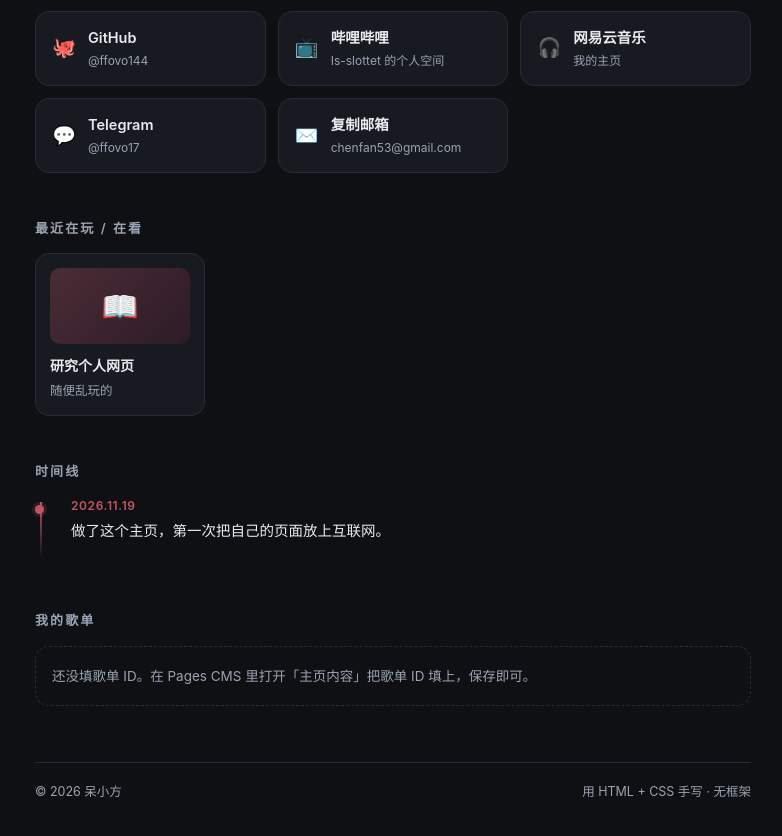
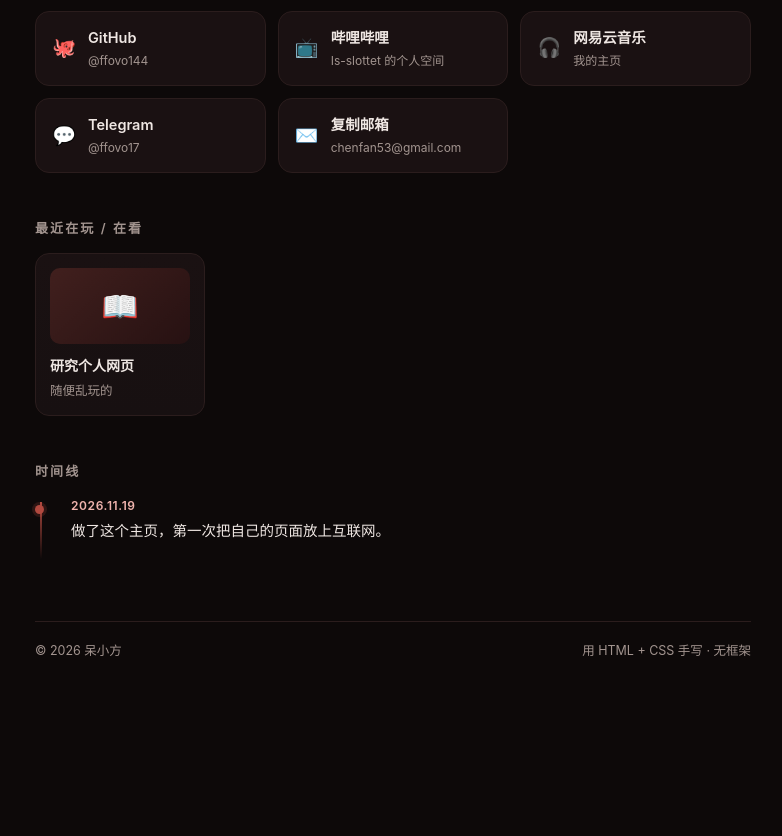
Before and after one commit to ffovo144/Home, a plain HTML site: page index.html in a window 1280 px wide. Shown: the part 480-1316 px from the top of the page, without its empty margins (247-1029 px from the left). After the commit the page ends 1206 px from the top, so only its background shows below. Drawn offline with Linux system fonts and the light colour scheme.

Commit message:
Add files via upload

```diff
--- a/index.html
+++ b/index.html
@@ -15,12 +15,13 @@
 
 <style>
   :root{
-    --bg:#0e1014; --card:#171a21; --text:#e8eaef; --muted:#9aa3b2;
-    --accent:#c25563; --border:#262b36;
+    /* 暖暗红 / 砖红配色（照 Venera 那套调的） */
+    --bg:#0d0909; --card:#1a1112; --text:#efe7e3; --muted:#a2948f;
+    --accent:#b1493f; --accent-soft:#f0b4ae; --border:#2b1d1d;
   }
   html[data-theme="light"]{
-    --bg:#f7f8fa; --card:#ffffff; --text:#14171c; --muted:#5d6672;
-    --accent:#a8354a; --border:#e6e8ee;
+    --bg:#f8f2ef; --card:#ffffff; --text:#1a1212; --muted:#6d5d59;
+    --accent:#a8433c; --accent-soft:#b1493f; --border:#ecdfdb;
   }
   *{box-sizing:border-box}
   body{
@@ -40,10 +41,10 @@
   .hero{display:flex; align-items:center; gap:22px; flex-wrap:wrap}
   .avatar{
     position:relative; width:96px; height:96px; border-radius:50%; flex:0 0 auto;
-    background:linear-gradient(135deg,var(--accent),#5d1e33);
+    background:linear-gradient(135deg,var(--accent),#3a1212);
     display:flex; align-items:center; justify-content:center;
     font-size:38px; font-weight:700; color:#fff; overflow:hidden;
-    box-shadow:0 8px 30px rgba(194,85,99,.28);
+    box-shadow:0 8px 30px rgba(177,73,63,.30);
   }
   .avatar img{position:absolute; inset:0; width:100%; height:100%; object-fit:cover; object-position:center 42%}
   h1{margin:0 0 4px; font-size:30px; letter-spacing:.3px}
@@ -80,20 +81,20 @@
   /* 最近在玩 / 在看 */
   .recent{display:grid; grid-template-columns:repeat(auto-fill,minmax(170px,1fr)); gap:12px}
   .item{
-    background:var(--card); border:1px solid var(--border); border-radius:14px;
+    background:linear-gradient(180deg,var(--card),#171011); border:1px solid var(--border); border-radius:14px;
     padding:14px; transition:transform .15s,border-color .15s;
   }
   .item:hover{transform:translateY(-2px); border-color:var(--accent)}
   .cover{
     height:76px; border-radius:10px; display:flex; align-items:center; justify-content:center;
     font-size:30px; margin-bottom:10px;
-    background:linear-gradient(135deg,rgba(194,85,99,.30),rgba(93,30,51,.30));
+    background:linear-gradient(135deg,rgba(177,73,63,.26),rgba(58,18,18,.42));
   }
   .item .t{font-size:14px; font-weight:600; display:block}
   .item .s{font-size:12.5px; color:var(--muted); display:block; margin-top:2px}
   .badge{
     display:inline-block; font-size:11px; padding:1px 8px; border-radius:999px;
-    background:rgba(194,85,99,.15); color:var(--accent); margin-top:8px;
+    background:rgba(240,180,174,.13); color:var(--accent-soft); margin-top:8px;
   }
 
   /* 时间线 */
@@ -105,19 +106,10 @@
   .timeline li{position:relative; padding:0 0 22px 18px}
   .timeline li:before{
     content:""; position:absolute; left:-18px; top:9px; width:9px; height:9px;
-    border-radius:50%; background:var(--accent); box-shadow:0 0 0 3px rgba(194,85,99,.18);
+    border-radius:50%; background:var(--accent); box-shadow:0 0 0 3px rgba(177,73,63,.20);
   }
-  .timeline .year{font-size:12px; color:var(--accent); font-weight:600; letter-spacing:.05em}
+  .timeline .year{font-size:12px; color:var(--accent-soft); font-weight:600; letter-spacing:.05em}
   .timeline .what{font-size:14.5px; margin-top:2px}
-
-  /* 歌单播放器 */
-  .player{background:var(--card); border:1px solid var(--border); border-radius:14px; overflow:hidden}
-  .player iframe{display:block; width:100%; height:450px; border:0}
-  .hint{
-    padding:18px 16px; font-size:13.5px; color:var(--muted);
-    border:1px dashed var(--border); border-radius:14px;
-  }
-  .hint code{color:var(--accent); background:rgba(194,85,99,.12); padding:1px 5px; border-radius:4px}
 
   footer{margin-top:56px; padding-top:18px; border-top:1px solid var(--border); color:var(--muted); font-size:12.5px; display:flex; justify-content:space-between; gap:12px; flex-wrap:wrap}
 
@@ -125,7 +117,6 @@
     .wrap{padding:36px 18px 48px}
     .avatar{width:78px; height:78px; font-size:32px}
     h1{font-size:25px}
-    .player iframe{height:380px}
   }
 </style>
 </head>
@@ -185,9 +176,6 @@
   <h2>时间线</h2>
   <ul class="timeline" id="timelineBox"></ul>
 
-  <h2>我的歌单</h2>
-  <div id="playerBox"></div>
-
   <footer>
     <span>© <span id="year">2026</span> 呆小方</span>
     <span>用 HTML + CSS 手写 · 无框架</span>
@@ -222,8 +210,7 @@
   /* ---------- 渲染 data.json 的内容（这里不用改） ---------- */
   var DEFAULT = {
     recent: [{ emoji: '🎮', t: '毁灭战士', s: 'Freedoom · 手柄跑图', badge: '在玩' }],
-    timeline: [{ year: '2026', what: '做了这个主页。' }],
-    playlistId: ''
+    timeline: [{ year: '2026', what: '做了这个主页。' }]
   };
 
   function render(D) {
@@ -254,22 +241,6 @@
       tlBox.appendChild(li);
     });
 
-    var box = document.getElementById('playerBox');
-    box.innerHTML = '';
-    var id = (D && D.playlistId ? String(D.playlistId) : '').trim();
-    if (!id) {
-      box.innerHTML = '<div class="hint">还没填歌单 ID。在 Pages CMS 里打开「主页内容」把歌单 ID 填上，保存即可。</div>';
-      return;
-    }
-    var wrap = document.createElement('div');
-    wrap.className = 'player';
-    var f = document.createElement('iframe');
-    f.src = 'https://music.163.com/outchain/player?type=0&id=' + encodeURIComponent(id) + '&auto=0&height=430';
-    f.setAttribute('frameborder', '0');
-    f.setAttribute('loading', 'lazy');
-    f.title = '网易云歌单';
-    wrap.appendChild(f);
-    box.appendChild(wrap);
   }
 
   /* 读 data.json（本地双击打开时读不到，会回落到上面的默认内容） */
```
